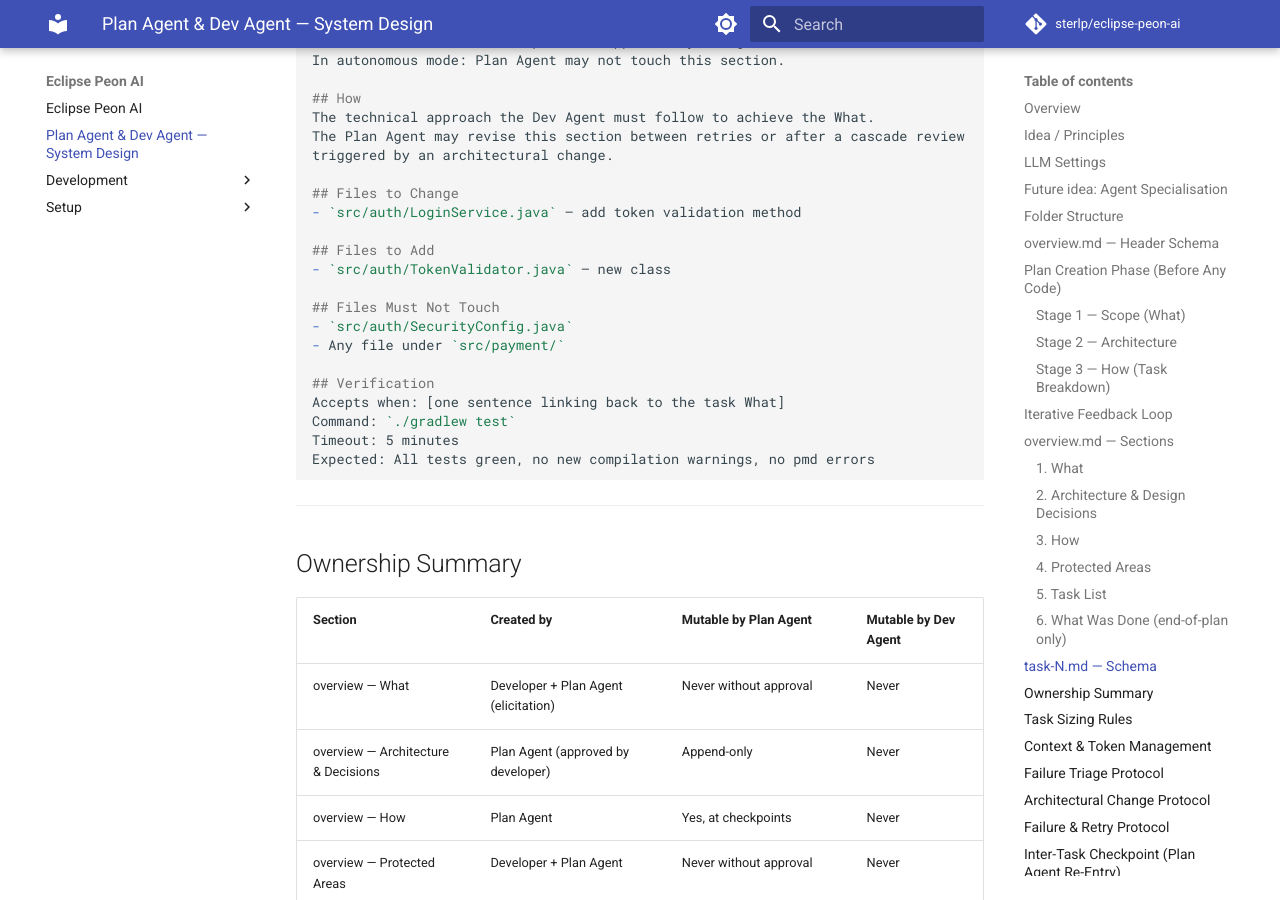
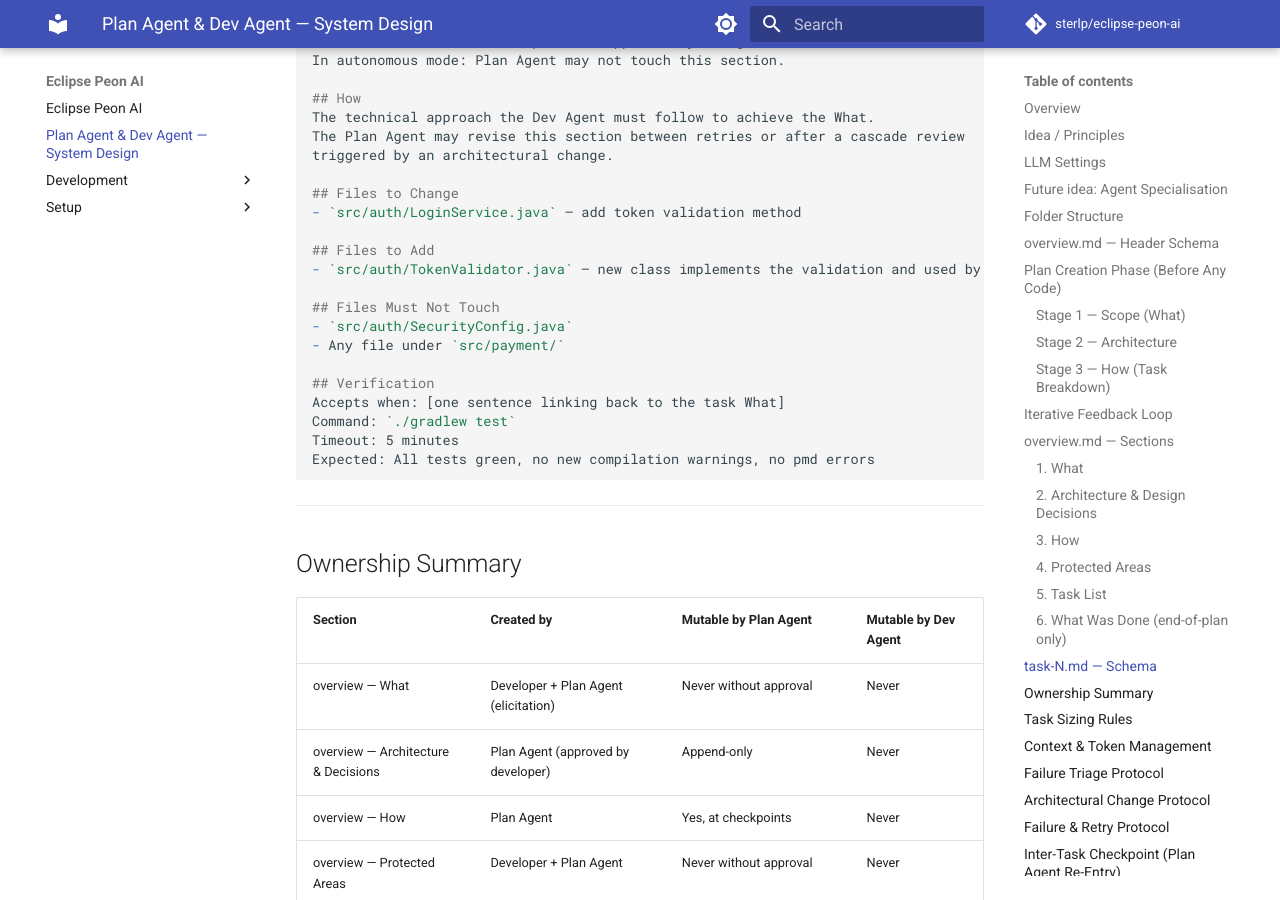
Before and after one commit to sterlp/eclipse-peon-ai, an MkDocs documentation site: the page built from doc/docs/plan-dev-agent-design.md, in a window 1280 px wide and 900 px high, scrolled down 5338 px. Built offline with MkDocs 1.6.1 and Material for MkDocs 9.7.7, drawn with Linux system fonts in a browser that asks for light colours; comment, search, counter and statistics services are not loaded.

Commit message:
Aktualisieren von plan-dev-agent-design.md

```diff
--- a/doc/docs/plan-dev-agent-design.md
+++ b/doc/docs/plan-dev-agent-design.md
@@ -225,7 +225,7 @@ triggered by an architectural change.
 - `src/auth/LoginService.java` — add token validation method
 
 ## Files to Add
-- `src/auth/TokenValidator.java` — new class
+- `src/auth/TokenValidator.java` — new class implements the validation and used by the service
 
 ## Files Must Not Touch
 - `src/auth/SecurityConfig.java`
```
